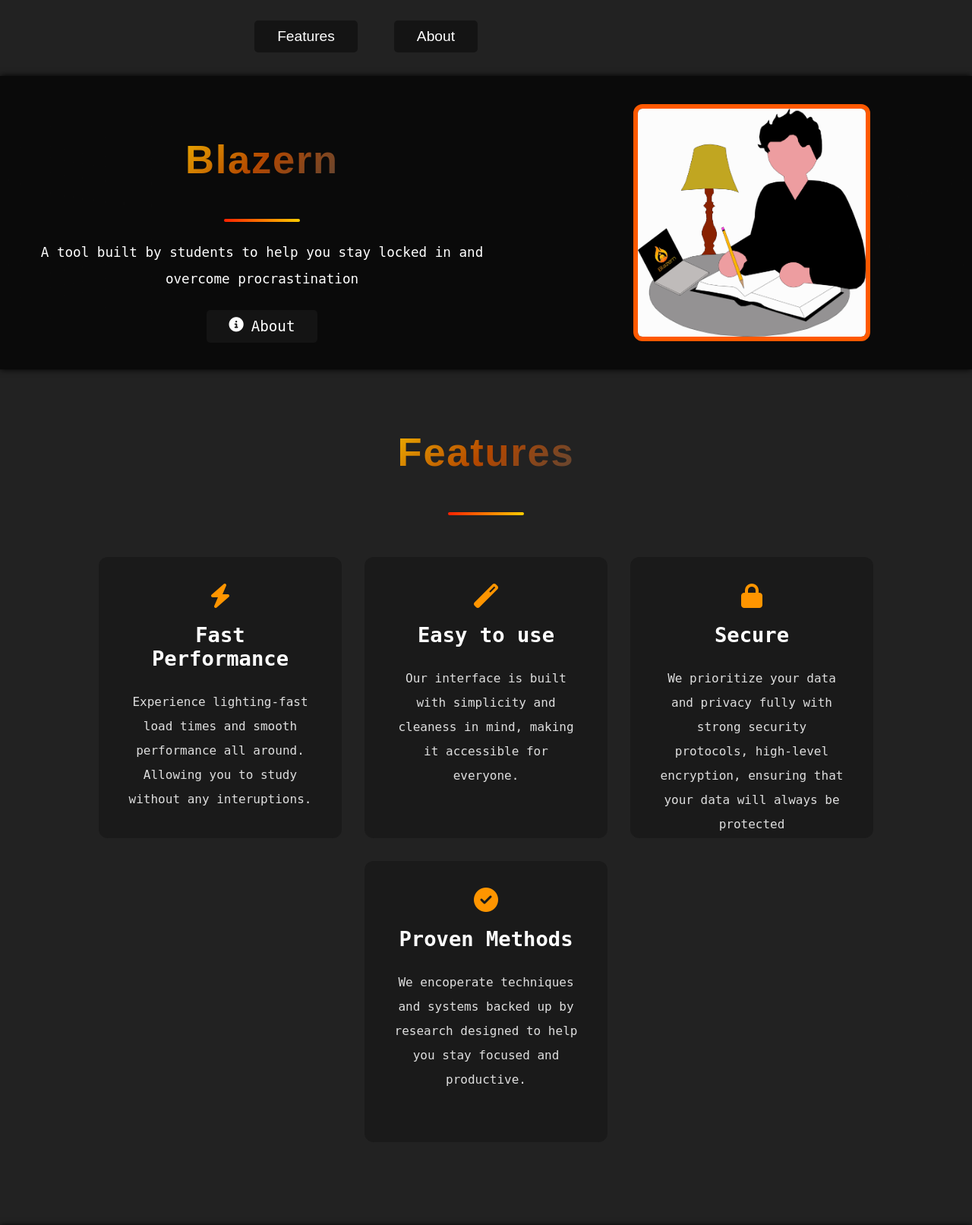
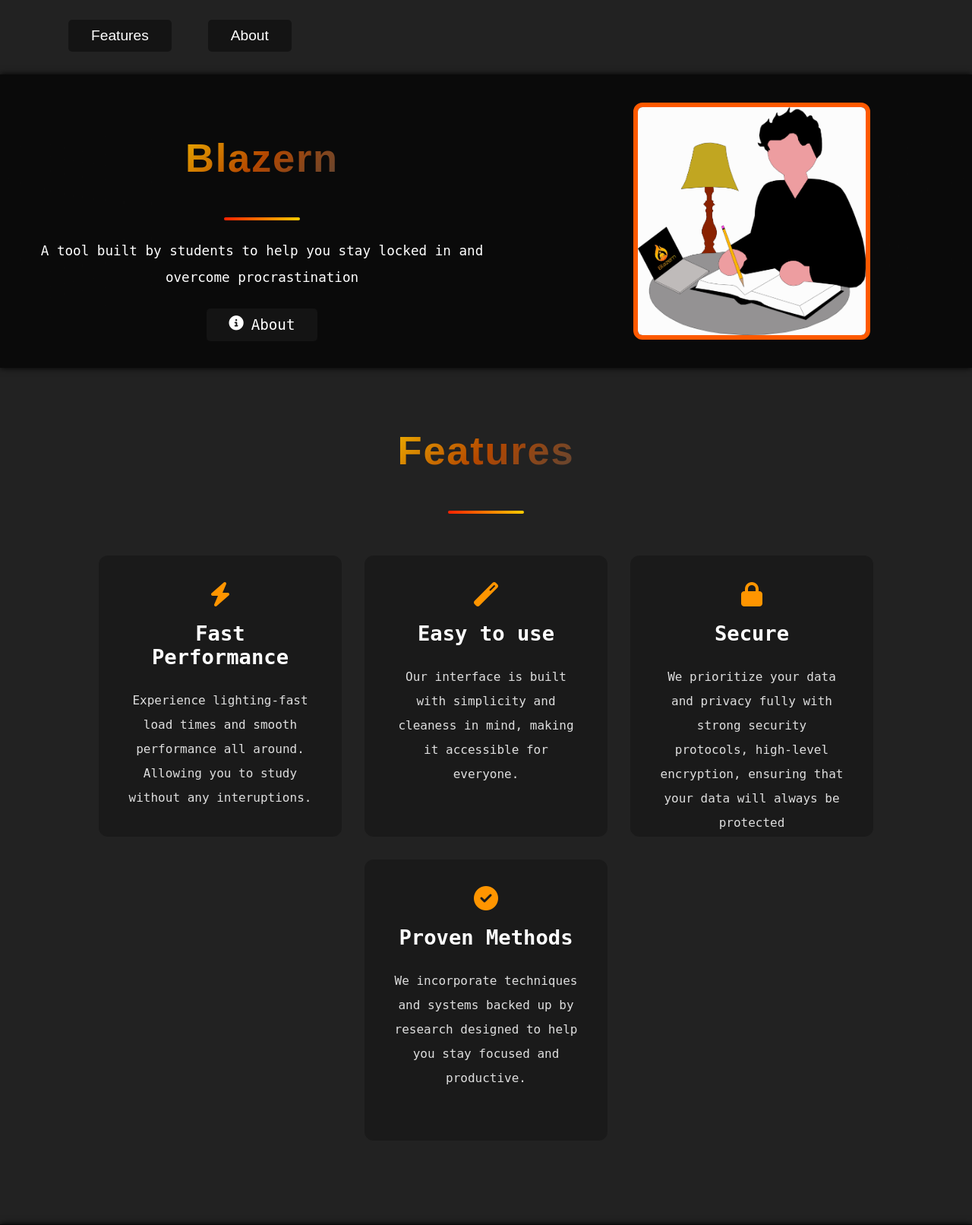
Before and after one commit to Holedroppersgithubacc2/Blazern, a Flask app: page / in a window 1280 px wide. Shown: the top 1612 px of the page at 76% size. Run offline with Flask 3, Linux system fonts and the light colour scheme; some libraries are stand-ins or nearby versions.

Commit message:
Update _about.html

```diff
--- a/templates/_about.html
+++ b/templates/_about.html
@@ -10,11 +10,6 @@
 
 <body>
   <header>
-    <div class="logo_title">
-      <span>B</span><span>L</span><span>A</span><span>Z</span><span>E</span><span>R</span><span>N</span>
-    </div>
-<div class="logo_image"?
-    <img src="{{ url_for('static', filename='blazerntext.png') }}" alt="Blazern Logo">
 </div>
     <ul class="nav-links">
       <li><a href="/features">Features</a></li>
@@ -76,7 +71,7 @@
           <div class="feature-box">
             <i class="fas fa-check-circle"></i>
             <h3>Proven Methods</h3>
-            <p>We encoperate techniques and systems backed up by research designed to help you stay focused and productive.</p>
+            <p>We incorporate techniques and systems backed up by research designed to help you stay focused and productive.</p>
           </div>
 
         </div>
@@ -108,7 +103,7 @@
             <img class="photo" src="{{ url_for('static', filename='user.png') }}">
             <h3>T.K.</h3>
 
-            <p>"I have bee more productive and organized ever since using Blazern.</p>
+            <p>"I have been more productive and organized ever since using Blazern.</p>
             <div class="section-underline"></div>
           </div>
 
```
